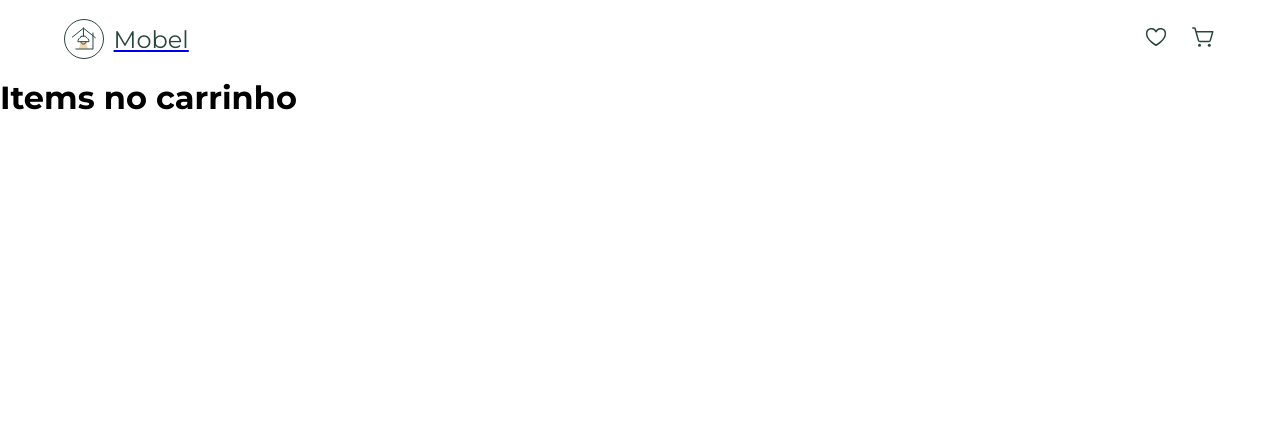
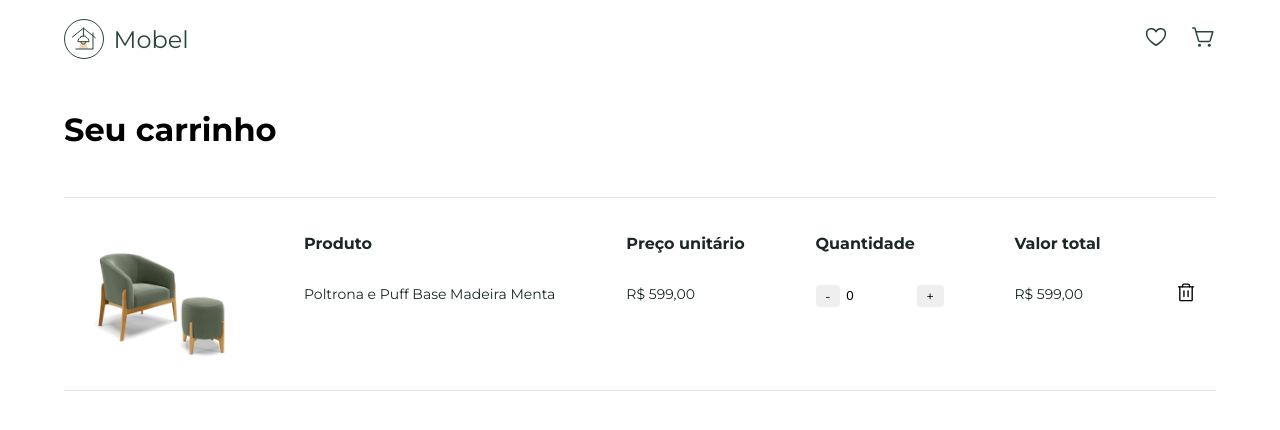
Before and after one commit to naelens/mobel, a React (Vite) app: page /cart in a window 1280 px wide. Shown: the top 430 px of the page. Built offline with nearby package versions, Linux system fonts and the light colour scheme.

Commit message:
[FEAT] - Cart component structure completed

```diff
--- a/src/Routes.jsx
+++ b/src/Routes.jsx
@@ -1,7 +1,7 @@
 import { Routes, Route } from 'react-router-dom';
-import  DefaultLayout  from './layouts/DefaultLayout';
-import Products  from './pages/products/Products';
-import  Cart  from './pages/shop-cart/Cart';
+import DefaultLayout from './layouts/DefaultLayout';
+import Products from './pages/products/Products';
+import Cart from './pages/shop-cart/Cart';
 import Favorites from './pages/favorites/Favorites';
 
 export default function Router() {
--- a/src/components/Header.module.css
+++ b/src/components/Header.module.css
@@ -21,6 +21,10 @@ nav {
     align-items: center;
 }
 
+nav a {
+    text-decoration: none;
+}
+
 .shopActions {
     display: flex;
     flex-direction: row;
--- a/src/pages/shop-cart/Cart.jsx
+++ b/src/pages/shop-cart/Cart.jsx
@@ -1,7 +1,49 @@
+import { Trash } from 'phosphor-react';
+import styles from './Cart.module.css';
+
 export default function Cart() {
     return(
-        <div>
-            <h1>Items no carrinho</h1>
+        <div className={styles.container}>
+            <div className={styles.heading}>
+                <h1>Seu carrinho</h1>
+            </div>
+
+            <div className={styles.cartContainer}>
+                <section className={styles.cartProduct}>
+                    <div className={styles.productImage}>
+                        <img src="src/assets/poltrona.jpg" alt="Poltrona" />
+                    </div>
+                    <div className={styles.productInfo}>
+                        <div className={styles.productName}>
+                            <h2>Produto</h2>
+                            <p>Poltrona e Puff Base Madeira Menta</p>
+                        </div>
+                        <div>
+                            <h2>Preço unitário</h2>
+                            <p>R$ 599,00</p>
+                        </div>
+                        <div className={styles.productQuantity}>
+                            <h2>Quantidade</h2>
+                            <div className={styles.quantityInput}>
+                                <button>-</button>
+                                    <input
+                                        type="number"
+                                        value="0"
+                                        min="1"
+                                    />
+                                <button>+</button>
+                            </div>
+                        </div>
+                        <div className={styles.productTotal}>
+                            <h2>Valor total</h2>
+                            <p>R$ 599,00</p>
+                        </div>
+                        <div className={styles.productRemove}>
+                            <button><Trash size={22} /></button>
+                        </div>
+                    </div>
+                </section>
+            </div>
         </div>
     )
 }
--- /dev/null
+++ b/src/pages/shop-cart/Cart.module.css
@@ -0,0 +1,71 @@
+.container {
+    padding: 2rem 4rem;
+}
+
+.cartProduct {
+    display: flex;
+    margin-top: 3rem;
+    gap: 4rem;
+    padding: 1rem;
+    border: 1px solid var(--gray-200);
+    border-left: none;
+    border-right: none;
+}
+
+.productImage {
+    height: 10rem;
+}
+
+.productImage img {
+    width: 10rem;
+}
+
+.productInfo {
+    display: flex;
+    justify-content: space-between;
+    width: 100%;
+    height: 10rem;
+}
+
+.productInfo h2 {
+    margin-top: 1.2rem;
+    font-size: 1rem;
+    color: var(--green-400);
+}
+
+.productInfo p {
+    margin-top: 2rem;
+    font-size: 0.875rem;
+    color: var(--green-400);
+}
+
+.quantityInput {
+    margin-top: 2rem;
+    display: flex;
+    gap: 0.4rem;
+}
+
+.quantityInput input {
+    width: 4rem;
+    border: none;
+}
+
+.quantityInput button {
+    font-weight: 400;
+    border: none;
+    border-radius: 0.2rem;
+    padding: 0.2rem 0.6rem;
+}
+
+.productRemove button {
+    margin-top: 4rem;
+    border: none;
+    background: transparent;
+    padding: 0.2rem;
+    border-radius: 0.2rem;
+}
+
+.productRemove button:hover {
+    color: var(--red);
+    cursor: pointer;
+}
```
